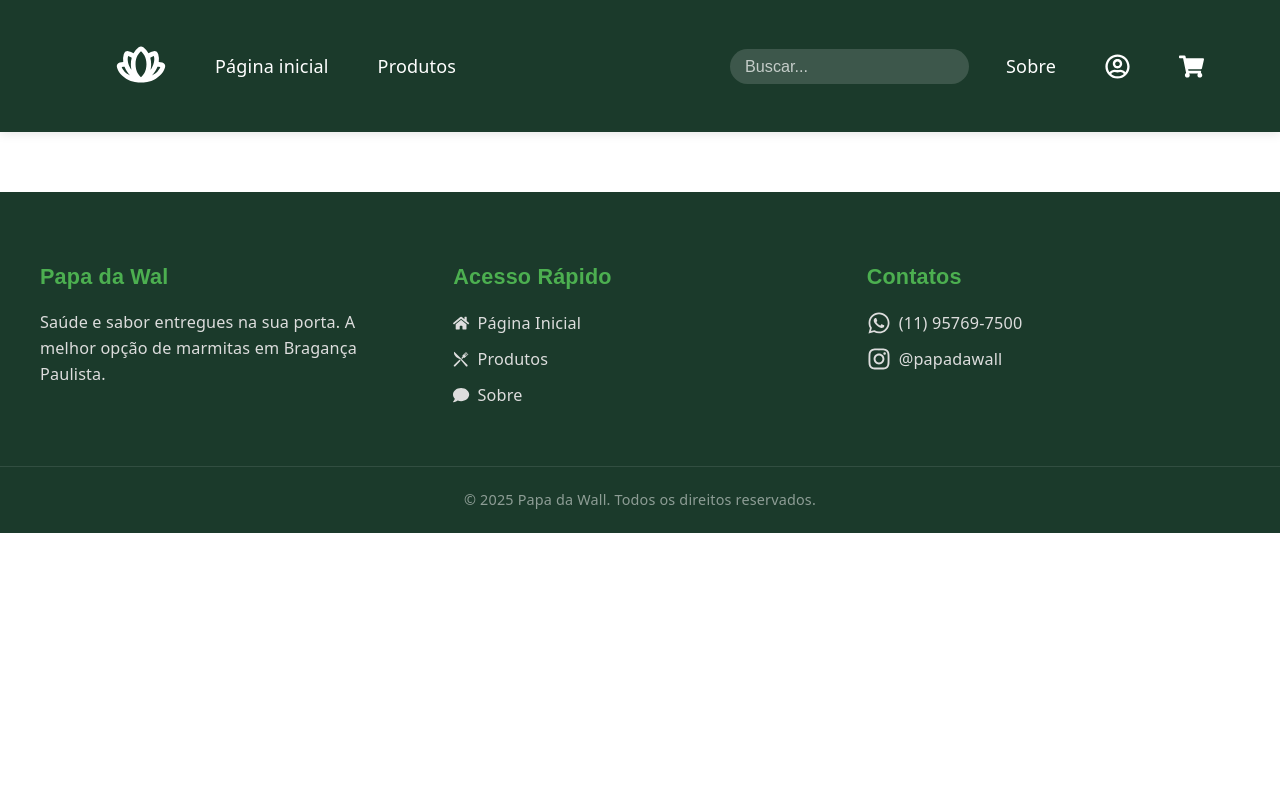
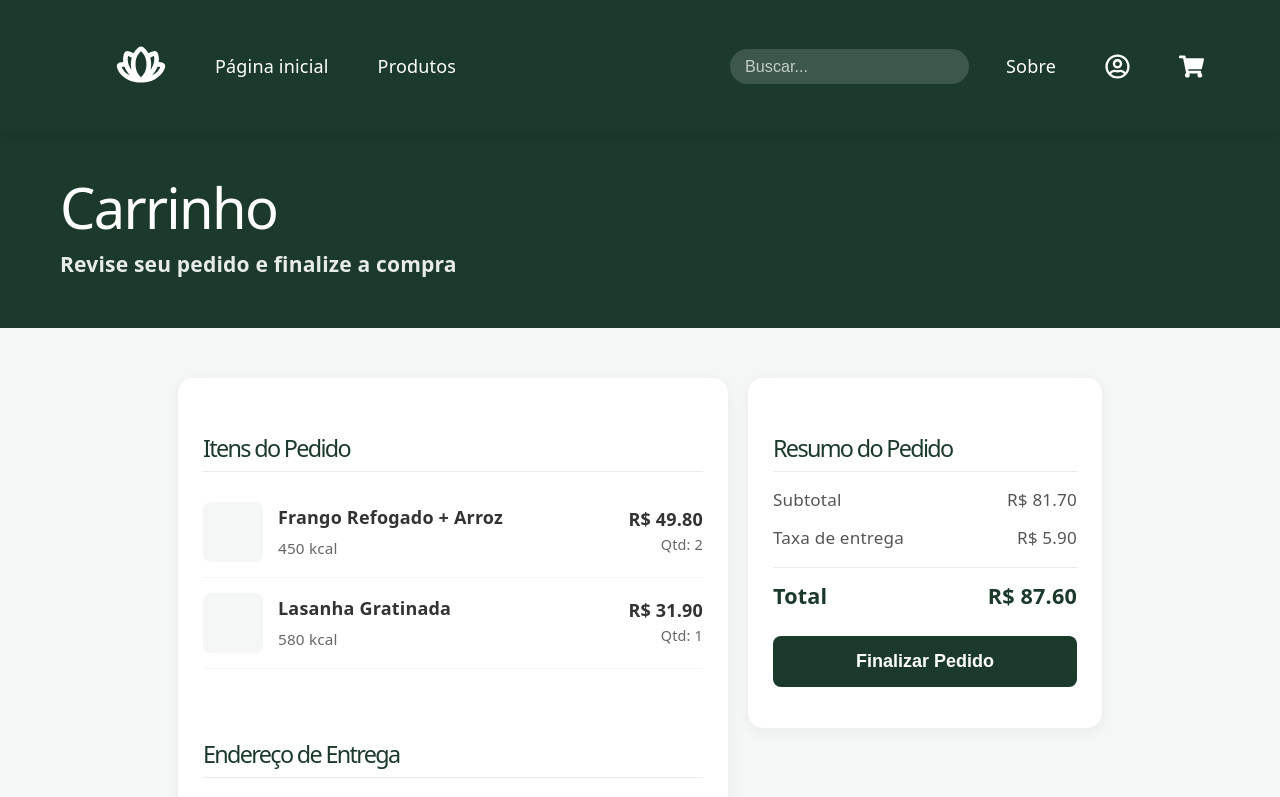
Before and after one commit to CarlosSantos-0/PapadaWal, a React (Vite) app: page /carrinho in a window 1280 px wide. Shown: the top 797 px of the page. Built offline with nearby package versions, Linux system fonts and the light colour scheme.

Commit message:
criação da pagina ddo carrinho/saida de pedido ainda não funcional

```diff
--- a/src/App.jsx
+++ b/src/App.jsx
@@ -1,4 +1,5 @@
 import './App.css'
+import Carrinho from './components/Carrinho/Carinho'
 import Envio from './components/Envio/Envio'
 import Footer from './components/Footer/Footer'
 import Login from './components/Login/Login'
@@ -21,6 +22,7 @@ function App() {
         <Route path="/produtos" element={<Vitrine/>} />
         <Route path="/sobre" element={<h2>🚧 Sobre nós em breve...</h2>} />
         <Route path='/log-in' element={<Login/>}/>
+        <Route path='/carrinho' element={<Carrinho/>}/>
 
       </Routes>
       <Footer/>
--- /dev/null
+++ b/src/components/Carrinho/Carinho.jsx
@@ -0,0 +1,83 @@
+import styles from './styles.module.css';
+
+//Dados
+const itensMock = [
+    { id: 1, nome: "Frango Refogado + Arroz", kcal: "450 kcal", precoTotal: 49.80, qtd: 2 },
+    { id: 2, nome: "Lasanha Gratinada", kcal: "580 kcal", precoTotal: 31.90, qtd: 1 }
+];
+
+function Carrinho() {
+    return (
+        <>
+            <div className={styles.textosCarrinhos}>
+                <h1 className={styles.titulo}>Carrinho</h1>
+                <h3 className={styles.subTitulo}>Revise seu pedido e finalize a compra</h3>
+            </div>
+
+            <div className={styles.paginaCompras}>
+
+                <div className={styles.produtosCompras}>
+
+                    <div>
+                        <h1>Itens do Pedido</h1>
+                        {itensMock.map((item) => (
+                            <div key={item.id} className={styles.itemCarrinho}>
+                                <div className={styles.itemInfo}>
+                                    <div className={styles.imgProduto}></div>
+                                    <div className={styles.itemTexto}>
+                                        <h4>{item.nome}</h4>
+                                        <p>{item.kcal}</p>
+                                    </div>
+                                </div>
+                                <div className={styles.itemControles}>
+                                    <span className={styles.precoItem}>R$ {item.precoTotal.toFixed(2)}</span>
+                                    <p style={{margin: 0, fontSize: '0.8rem', color: '#666'}}>Qtd: {item.qtd}</p>
+                                </div>
+                            </div>
+                        ))}
+                    </div>
+
+                    {/* transformar em Map para receber dados de endereço*/}
+                    <div className={styles.caixaEnderco}>
+                        <h1>Endereço de Entrega</h1>
+                        <p style={{margin: '5px 0'}}><strong>Rua das Flores, 123</strong></p>
+                        <p style={{margin: 0, color: '#666'}}>Centro Bragança Paulista, SP. CEP 12900-000</p>
+                    </div>
+
+                        {/* Mudar para inputs ou cards de forma de pagamento*/}
+                    <div className={styles.caixaFormaPag}>
+                        <h1>Forma de pagamento</h1>
+                        <p style={{margin: 0, color: '#666'}}>PIX / Cartão</p>
+                    </div>
+
+                </div>
+
+                {/*compras saida*/}
+                <div className={styles.contaCompras}>
+                    <h1>Resumo do Pedido</h1>
+
+                    <div className={styles.linhaResumo}>
+                        <span>Subtotal</span>
+                        <span>R$ 81.70</span>
+                    </div>
+                    <div className={styles.linhaResumo}>
+                        <span>Taxa de entrega</span>
+                        <span>R$ 5.90</span>
+                    </div>
+
+                    <hr className={styles.divisor} />
+
+                    <div className={`${styles.linhaResumo} ${styles.total}`}>
+                        <span>Total</span>
+                        <span>R$ 87.60</span>
+                    </div>
+
+                    <button className={styles.btnFinalizar}>Finalizar Pedido</button>
+                </div>
+
+            </div>
+        </>
+    );
+}
+
+export default Carrinho;
--- /dev/null
+++ b/src/components/Carrinho/styles.module.css
@@ -0,0 +1,151 @@
+:root {
+    --primary-color: #1b3a2b;
+    --accent-color: #4CAF50;
+    --bg-color: #eaeceb;
+    --text-color: #333;
+    --white: #ffffff;
+    --shadow: 0 4px 15px rgba(0,0,0,0.05);
+}
+
+.textosCarrinhos {
+    background-color: #1b3a2b;
+    padding: 30px 60px;
+    display: flex;
+    flex-direction: column;
+    gap: 0px;
+}
+
+.titulo {
+    color: #ffffff;
+    margin-bottom: 10px;
+}
+
+.subTitulo {
+    color: rgba(255, 255, 255, 0.897);
+}
+
+.paginaCompras {
+    background-color: var(--bg-color);
+    display: flex;
+    flex-direction: row;
+    gap: 20px;
+    padding: 50px 80px;
+    justify-content: center;
+}
+
+.produtosCompras {
+    background-color: var(--white);
+    height: auto;
+    width: 500px;
+    border-radius: 15px;
+    padding: 25px;
+    align-self: center;
+    display: flex;
+    flex-direction: column;
+    gap: 40px;
+}
+
+
+.contaCompras {
+    background-color: var(--white);
+    height: 300px;
+    width: 304px;
+    border-radius: 15px;
+    padding: 25px;
+    box-shadow: var(--shadow);
+}
+
+.produtosCompras {
+    box-shadow: var(--shadow);
+}
+
+.produtosCompras h1, .contaCompras h1 {
+    font-size: 1.3rem;
+    color: var(--primary-color);
+    border-bottom: 1px solid #eaeceb;
+    padding-bottom: 10px;
+    margin-bottom: 15px;
+}
+
+/* Lista de Produtos */
+.itemCarrinho {
+    display: flex;
+    justify-content: space-between;
+    align-items: center;
+    padding: 15px 0;
+    border-bottom: 1px solid #f4f7f5;
+}
+
+.itemInfo {
+    display: flex;
+    gap: 15px;
+    align-items: center;
+}
+
+.imgProduto {
+    width: 60px;
+    height: 60px;
+    object-fit: cover;
+    border-radius: 8px;
+    background-color: var(--bg-color);
+}
+
+.itemTexto h4 {
+    margin: 0 0 5px 0;
+    color: var(--text-color);
+    font-size: 1rem;
+}
+
+.itemTexto p {
+    margin: 0;
+    color: #666;
+    font-size: 0.85rem;
+}
+
+.itemControles {
+    text-align: right;
+}
+
+.precoItem {
+    font-weight: bold;
+    color: var(--text-color);
+}
+
+.linhaResumo {
+    display: flex;
+    justify-content: space-between;
+    margin-bottom: 12px;
+    color: #555;
+    font-size: 0.95rem;
+}
+
+.divisor {
+    border: 0;
+    height: 1px;
+    background: #eaeceb;
+    margin: 15px 0;
+}
+
+.total {
+    font-size: 1.2rem;
+    font-weight: bold;
+    color: var(--primary-color);
+}
+
+.btnFinalizar {
+    width: 100%;
+    background-color: var(--primary-color);
+    color: var(--white);
+    border: none;
+    padding: 15px;
+    border-radius: 8px;
+    font-size: 1rem;
+    font-weight: bold;
+    cursor: pointer;
+    margin-top: 15px;
+    transition: background-color 0.3s;
+}
+
+.btnFinalizar:hover {
+    background-color: var(--accent-color);
+}
```
